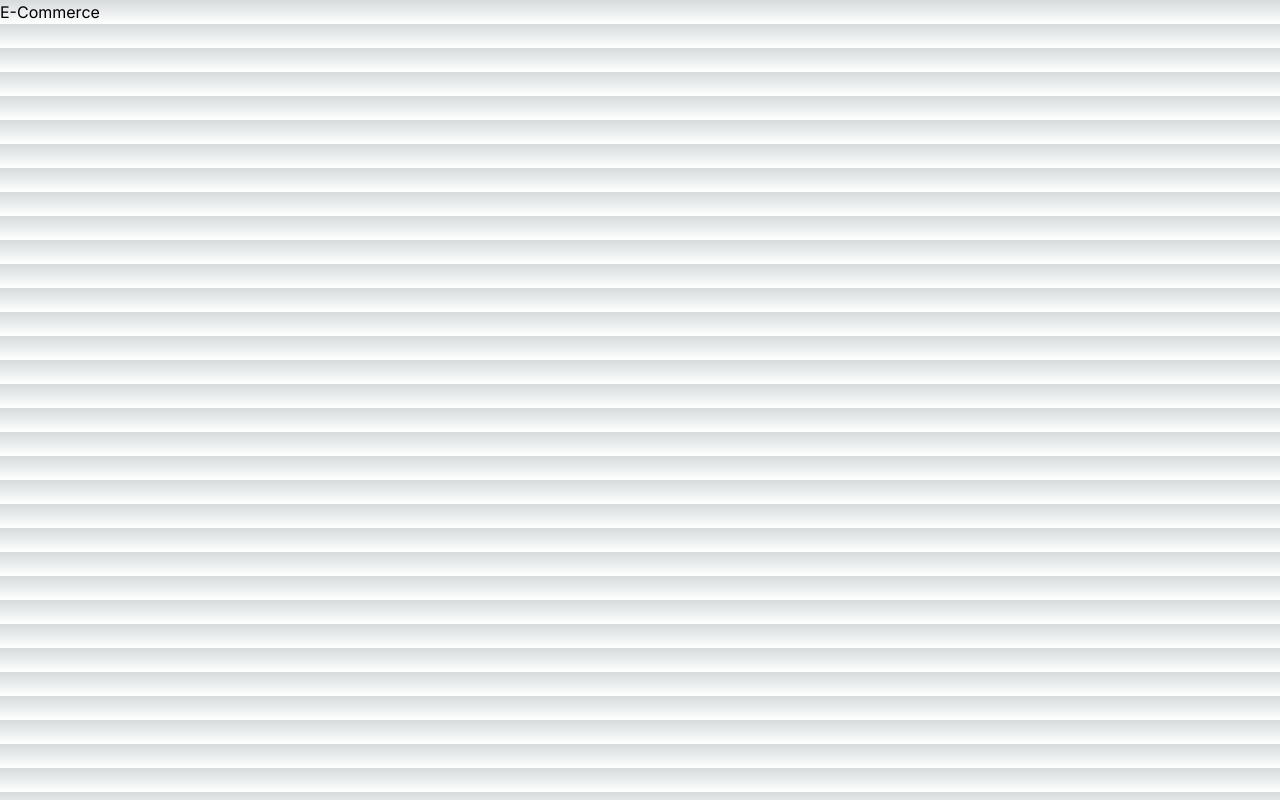
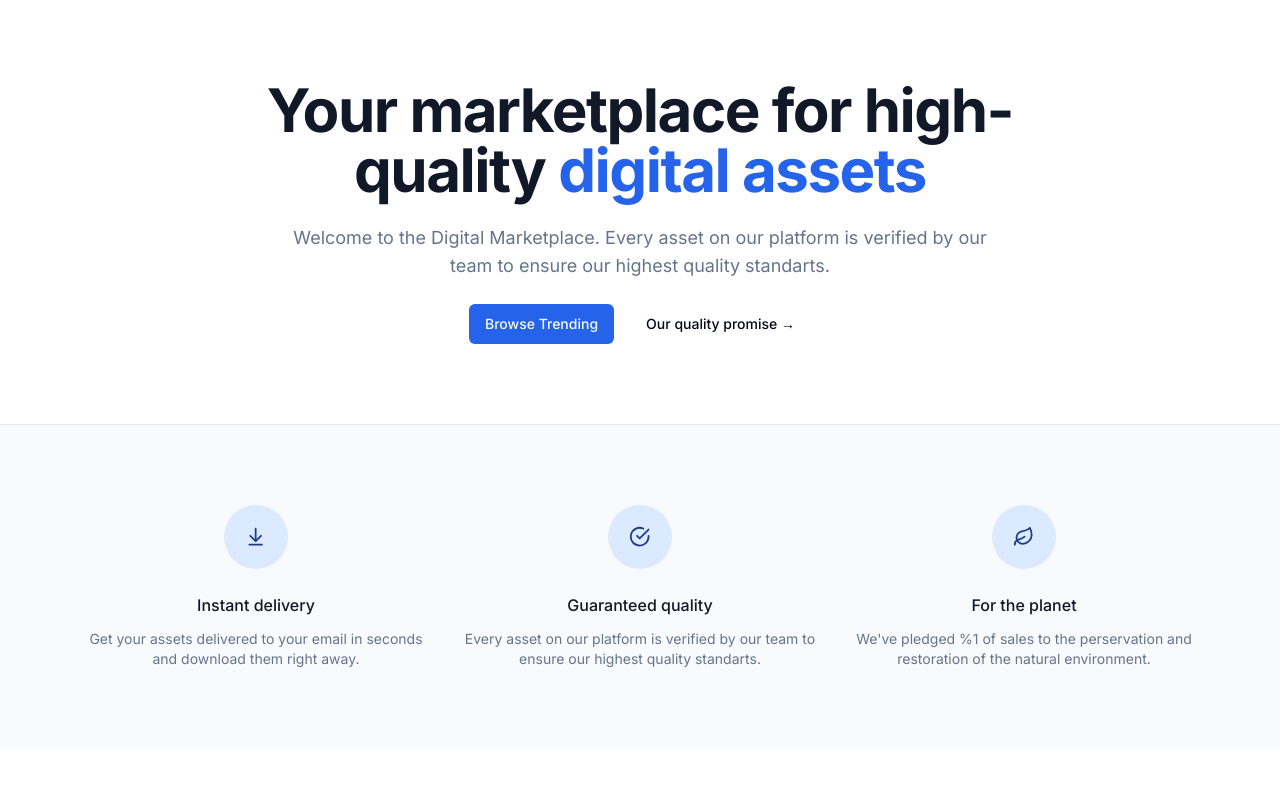
Before and after one commit to merdunal/Nextjs-E-Commerce, a Next.js app: page / in a window 1280 px wide. Built offline with nearby package versions, Linux system fonts and the light colour scheme.

Commit message:
create heroes
Started to create the landing page and created heroes part

```diff
--- a/src/app/globals.css
+++ b/src/app/globals.css
@@ -2,32 +2,58 @@
 @tailwind components;
 @tailwind utilities;
 
-:root {
-  --foreground-rgb: 0, 0, 0;
-  --background-start-rgb: 214, 219, 220;
-  --background-end-rgb: 255, 255, 255;
-}
+@layer base {
+  :root {
+    --background: 0 0% 100%;
+    --foreground: 222.2 84% 4.9%;
+    --card: 0 0% 100%;
+    --card-foreground: 222.2 84% 4.9%;
+    --popover: 0 0% 100%;
+    --popover-foreground: 222.2 84% 4.9%;
+    --primary: 221.2 83.2% 53.3%;
+    --primary-foreground: 210 40% 98%;
+    --secondary: 210 40% 96.1%;
+    --secondary-foreground: 222.2 47.4% 11.2%;
+    --muted: 210 40% 96.1%;
+    --muted-foreground: 215.4 16.3% 46.9%;
+    --accent: 210 40% 96.1%;
+    --accent-foreground: 222.2 47.4% 11.2%;
+    --destructive: 0 84.2% 60.2%;
+    --destructive-foreground: 210 40% 98%;
+    --border: 214.3 31.8% 91.4%;
+    --input: 214.3 31.8% 91.4%;
+    --ring: 221.2 83.2% 53.3%;
+    --radius: 0.5rem;
+  }
 
-@media (prefers-color-scheme: dark) {
-  :root {
-    --foreground-rgb: 255, 255, 255;
-    --background-start-rgb: 0, 0, 0;
-    --background-end-rgb: 0, 0, 0;
+  .dark {
+    --background: 222.2 84% 4.9%;
+    --foreground: 210 40% 98%;
+    --card: 222.2 84% 4.9%;
+    --card-foreground: 210 40% 98%;
+    --popover: 222.2 84% 4.9%;
+    --popover-foreground: 210 40% 98%;
+    --primary: 217.2 91.2% 59.8%;
+    --primary-foreground: 222.2 47.4% 11.2%;
+    --secondary: 217.2 32.6% 17.5%;
+    --secondary-foreground: 210 40% 98%;
+    --muted: 217.2 32.6% 17.5%;
+    --muted-foreground: 215 20.2% 65.1%;
+    --accent: 217.2 32.6% 17.5%;
+    --accent-foreground: 210 40% 98%;
+    --destructive: 0 62.8% 30.6%;
+    --destructive-foreground: 210 40% 98%;
+    --border: 217.2 32.6% 17.5%;
+    --input: 217.2 32.6% 17.5%;
+    --ring: 224.3 76.3% 48%;
   }
 }
 
-body {
-  color: rgb(var(--foreground-rgb));
-  background: linear-gradient(
-      to bottom,
-      transparent,
-      rgb(var(--background-end-rgb))
-    )
-    rgb(var(--background-start-rgb));
-}
-
-@layer utilities {
-  .text-balance {
-    text-wrap: balance;
+@layer base {
+  * {
+    @apply border-border;
+  }
+  body {
+    @apply bg-background text-foreground;
   }
 }
--- a/src/app/layout.tsx
+++ b/src/app/layout.tsx
@@ -1,6 +1,7 @@
 import type { Metadata } from "next";
 import { Inter } from "next/font/google";
 import "./globals.css";
+import { cn } from "@/lib/utils";
 
 const inter = Inter({ subsets: ["latin"] });
 
@@ -15,8 +16,14 @@
   children: React.ReactNode;
 }>) {
   return (
-    <html lang="en">
-      <body className={inter.className}>{children}</body>
+    <html lang="en" className="h-full">
+      <body
+        className={cn("relative h-full font-sans antialiased", inter.className)}
+      >
+        <main className="relative flex flex-col min-h-screen">
+          <div className="flex-grow flex-1">{children}</div>
+        </main>
+      </body>
     </html>
   );
 }
--- a/src/app/page.tsx
+++ b/src/app/page.tsx
@@ -1,3 +1,79 @@
+import MaxWidthWrapper from "@/components/MaxWidthWrapper";
+import { Button, buttonVariants } from "@/components/ui/button";
+import { ArrowDownToLine, CheckCircle, LeafIcon } from "lucide-react";
+import Link from "next/link";
+
 export default function Home() {
-  return <p>E-Commerce</p>;
+  const perks = [
+    {
+      name: "Instant delivery",
+      Icon: ArrowDownToLine,
+      description:
+        "Get your assets delivered to your email in seconds and download them right away.",
+    },
+    {
+      name: "Guaranteed quality",
+      Icon: CheckCircle,
+      description:
+        "Every asset on our platform is verified by our team to ensure our highest quality standarts.",
+    },
+    {
+      name: "For the planet",
+      Icon: LeafIcon,
+      description:
+        "We've pledged %1 of sales to the perservation and restoration of the natural environment.",
+    },
+  ];
+
+  return (
+    <>
+      <MaxWidthWrapper>
+        <div className="py-20 mx-auto text-center flex flex-col items-center max-w-3xl">
+          <h1 className="text-4xl font-bold tracking-tight text-gray-900 sm:text-6xl">
+            Your marketplace for high-quality{" "}
+            <span className="text-blue-600">digital assets</span>
+          </h1>
+          <p className="mt-6 text-lg max-w-prose text-muted-foreground">
+            Welcome to the Digital Marketplace. Every asset on our platform is
+            verified by our team to ensure our highest quality standarts.
+          </p>
+          <div className="flex flex-col sm:flex-row gap-4 mt-6">
+            <Link href="/products" className={buttonVariants()}>
+              Browse Trending
+            </Link>
+            <Button variant="ghost">Our quality promise &rarr;</Button>
+          </div>
+        </div>
+
+        {/* TODO: List Products */}
+      </MaxWidthWrapper>
+
+      <section className="border-t border-gray-200 bg-gray-50">
+        <MaxWidthWrapper className="py-20">
+          <div className="grid grid-cols-1 gap-y-12 sm:grid-cols-2 sm:gap-x-6 lg:grid-cols-3 lg:gap-x-8 lg-gap-y-0">
+            {perks.map((perk) => (
+              <div
+                key={perk.name}
+                className="text-center md:flex md:items-start md:text-left lg:block lg:text-center"
+              >
+                <div className="md:flex-shrink-0 flex justify-center">
+                  <div className="h-16 w-16 flex items-center justify-center rounded-full bg-blue-100 text-blue-900">
+                    {<perk.Icon className="w-1/3 h-1/3" />}
+                  </div>
+                </div>
+                <div className="mt-6 md:ml-4 md:mt-0 lg:ml-0 lg:mt-6">
+                  <h3 className="text-base font-medium text-gray-900">
+                    {perk.name}
+                  </h3>
+                  <p className="mt-3 text-sm text-muted-foreground">
+                    {perk.description}
+                  </p>
+                </div>
+              </div>
+            ))}
+          </div>
+        </MaxWidthWrapper>
+      </section>
+    </>
+  );
 }
--- /dev/null
+++ b/src/components/MaxWidthWrapper.tsx
@@ -0,0 +1,23 @@
+import { cn } from "@/lib/utils";
+import { ReactNode } from "react";
+
+const MaxWidthWrapper = ({
+  className,
+  children,
+}: {
+  className?: string;
+  children: ReactNode;
+}) => {
+  return (
+    <div
+      className={cn(
+        "mx-auto w-full max-w-screen-xl px-2.5 md:px-20",
+        className
+      )}
+    >
+      {children}
+    </div>
+  );
+};
+
+export default MaxWidthWrapper;
--- /dev/null
+++ b/src/components/ui/button.tsx
@@ -0,0 +1,56 @@
+import * as React from "react"
+import { Slot } from "@radix-ui/react-slot"
+import { cva, type VariantProps } from "class-variance-authority"
+
+import { cn } from "@/lib/utils"
+
+const buttonVariants = cva(
+  "inline-flex items-center justify-center whitespace-nowrap rounded-md text-sm font-medium ring-offset-background transition-colors focus-visible:outline-none focus-visible:ring-2 focus-visible:ring-ring focus-visible:ring-offset-2 disabled:pointer-events-none disabled:opacity-50",
+  {
+    variants: {
+      variant: {
+        default: "bg-primary text-primary-foreground hover:bg-primary/90",
+        destructive:
+          "bg-destructive text-destructive-foreground hover:bg-destructive/90",
+        outline:
+          "border border-input bg-background hover:bg-accent hover:text-accent-foreground",
+        secondary:
+          "bg-secondary text-secondary-foreground hover:bg-secondary/80",
+        ghost: "hover:bg-accent hover:text-accent-foreground",
+        link: "text-primary underline-offset-4 hover:underline",
+      },
+      size: {
+        default: "h-10 px-4 py-2",
+        sm: "h-9 rounded-md px-3",
+        lg: "h-11 rounded-md px-8",
+        icon: "h-10 w-10",
+      },
+    },
+    defaultVariants: {
+      variant: "default",
+      size: "default",
+    },
+  }
+)
+
+export interface ButtonProps
+  extends React.ButtonHTMLAttributes<HTMLButtonElement>,
+    VariantProps<typeof buttonVariants> {
+  asChild?: boolean
+}
+
+const Button = React.forwardRef<HTMLButtonElement, ButtonProps>(
+  ({ className, variant, size, asChild = false, ...props }, ref) => {
+    const Comp = asChild ? Slot : "button"
+    return (
+      <Comp
+        className={cn(buttonVariants({ variant, size, className }))}
+        ref={ref}
+        {...props}
+      />
+    )
+  }
+)
+Button.displayName = "Button"
+
+export { Button, buttonVariants }
--- /dev/null
+++ b/src/lib/utils.ts
@@ -0,0 +1,6 @@
+import { type ClassValue, clsx } from "clsx"
+import { twMerge } from "tailwind-merge"
+
+export function cn(...inputs: ClassValue[]) {
+  return twMerge(clsx(inputs))
+}
--- a/tailwind.config.ts
+++ b/tailwind.config.ts
@@ -1,20 +1,80 @@
-import type { Config } from "tailwindcss";
+import type { Config } from "tailwindcss"
 
-const config: Config = {
+const config = {
+  darkMode: ["class"],
   content: [
-    "./src/pages/**/*.{js,ts,jsx,tsx,mdx}",
-    "./src/components/**/*.{js,ts,jsx,tsx,mdx}",
-    "./src/app/**/*.{js,ts,jsx,tsx,mdx}",
-  ],
+    './pages/**/*.{ts,tsx}',
+    './components/**/*.{ts,tsx}',
+    './app/**/*.{ts,tsx}',
+    './src/**/*.{ts,tsx}',
+	],
+  prefix: "",
   theme: {
+    container: {
+      center: true,
+      padding: "2rem",
+      screens: {
+        "2xl": "1400px",
+      },
+    },
     extend: {
-      backgroundImage: {
-        "gradient-radial": "radial-gradient(var(--tw-gradient-stops))",
-        "gradient-conic":
-          "conic-gradient(from 180deg at 50% 50%, var(--tw-gradient-stops))",
+      colors: {
+        border: "hsl(var(--border))",
+        input: "hsl(var(--input))",
+        ring: "hsl(var(--ring))",
+        background: "hsl(var(--background))",
+        foreground: "hsl(var(--foreground))",
+        primary: {
+          DEFAULT: "hsl(var(--primary))",
+          foreground: "hsl(var(--primary-foreground))",
+        },
+        secondary: {
+          DEFAULT: "hsl(var(--secondary))",
+          foreground: "hsl(var(--secondary-foreground))",
+        },
+        destructive: {
+          DEFAULT: "hsl(var(--destructive))",
+          foreground: "hsl(var(--destructive-foreground))",
+        },
+        muted: {
+          DEFAULT: "hsl(var(--muted))",
+          foreground: "hsl(var(--muted-foreground))",
+        },
+        accent: {
+          DEFAULT: "hsl(var(--accent))",
+          foreground: "hsl(var(--accent-foreground))",
+        },
+        popover: {
+          DEFAULT: "hsl(var(--popover))",
+          foreground: "hsl(var(--popover-foreground))",
+        },
+        card: {
+          DEFAULT: "hsl(var(--card))",
+          foreground: "hsl(var(--card-foreground))",
+        },
+      },
+      borderRadius: {
+        lg: "var(--radius)",
+        md: "calc(var(--radius) - 2px)",
+        sm: "calc(var(--radius) - 4px)",
+      },
+      keyframes: {
+        "accordion-down": {
+          from: { height: "0" },
+          to: { height: "var(--radix-accordion-content-height)" },
+        },
+        "accordion-up": {
+          from: { height: "var(--radix-accordion-content-height)" },
+          to: { height: "0" },
+        },
+      },
+      animation: {
+        "accordion-down": "accordion-down 0.2s ease-out",
+        "accordion-up": "accordion-up 0.2s ease-out",
       },
     },
   },
-  plugins: [],
-};
-export default config;
+  plugins: [require("tailwindcss-animate")],
+} satisfies Config
+
+export default config
```
Also changed, not shown: package.json (+10 -4 lines), components.json (added), 1 other file (tests, documents, lock files or other folders).
